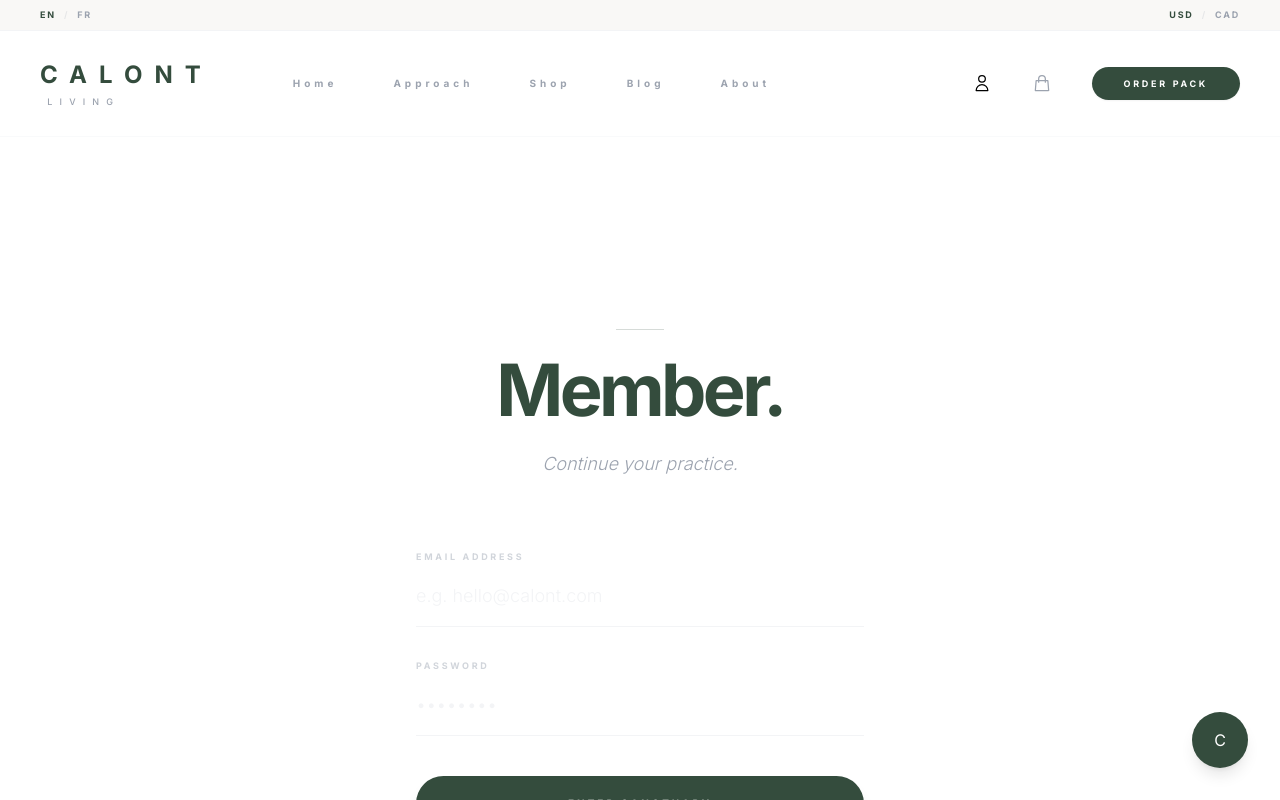
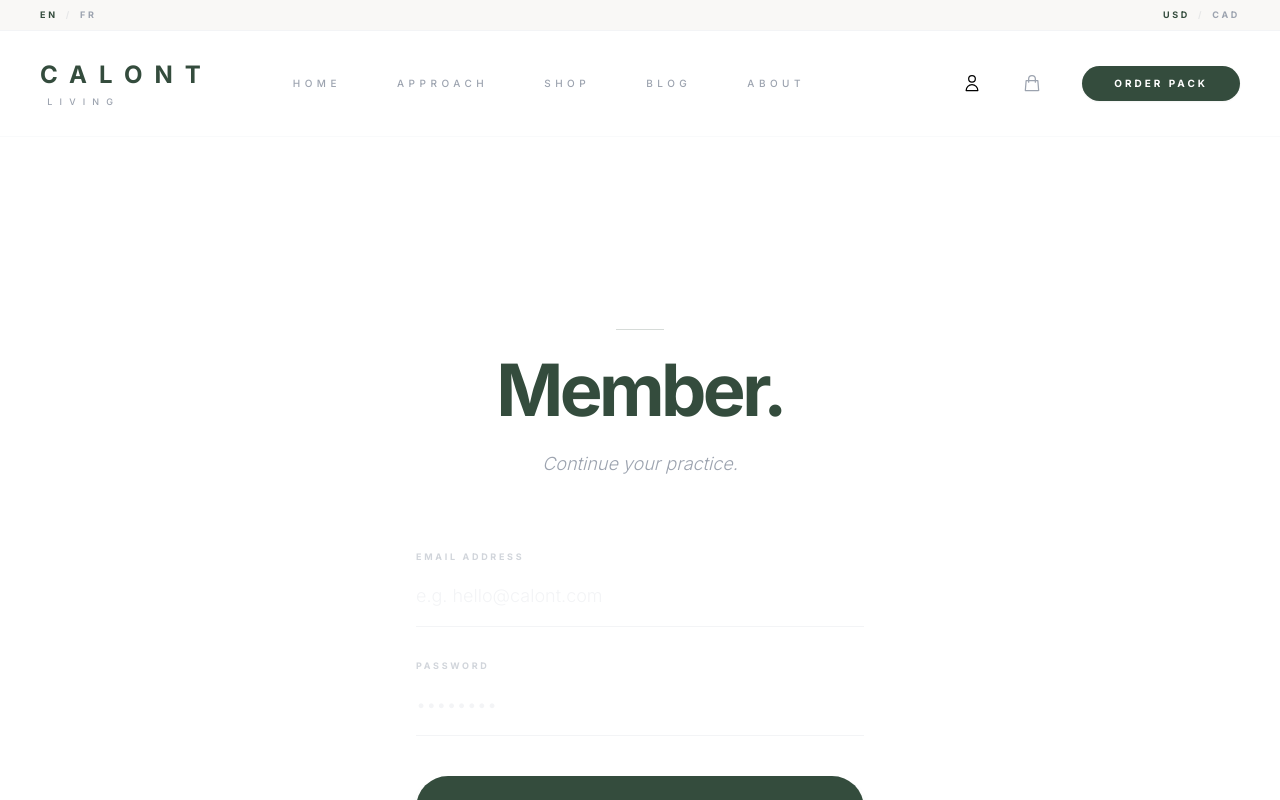
Before and after one commit to shausinha1/calont-system, a React (Vite) app: page / in a window 1280 px wide. Both pictures are taken after a click on the button 981 px from the left and 83 px from the top of the page. Shown: the top 800 px of the page. Built offline with nearby package versions, Linux system fonts and the light colour scheme; a web font is replaced by a local one.

Commit message:
Add files via upload

```diff
--- a/App.tsx
+++ b/App.tsx
@@ -1,9 +1,9 @@
 
 import React, { useState, useEffect } from 'react';
 import { COLORS } from './constants';
-import SectionWrapper from './SectionWrapper';
-import PremiumButton from './PremiumButton';
-import ShoppingGuide from './ShoppingGuide';
+import SectionWrapper from './components/SectionWrapper';
+import PremiumButton from './components/PremiumButton';
+import ShoppingGuide from './components/ShoppingGuide';
 import AboutPage from './About';
 import ContactPage from './Contact';
 import AccountPage from './Account';
@@ -63,7 +63,7 @@ const App: React.FC = () => {
   const Header = () => (
     <header className="bg-white/95 backdrop-blur-xl border-b border-gray-50 sticky top-0 z-50">
       <div className="bg-[#F9F8F6] border-b border-gray-100 py-2">
-        <div className="max-w-[1600px] mx-auto px-5 md:px-10 flex justify-between items-center text-[9px] font-bold uppercase tracking-[0.2em] text-gray-400">
+        <div className="max-w-[1600px] mx-auto px-5 md:px-10 flex justify-between items-center text-[9px] font-bold uppercase tracking-[0.3em] text-gray-400">
           <div className="flex gap-6 items-center">
             <div className="flex gap-2">
               <button onClick={() => setLanguage('EN')} className={`hover:text-[#344C3D] transition-colors ${language === 'EN' ? 'text-[#344C3D]' : ''}`}>EN</button>
@@ -93,12 +93,37 @@ const App: React.FC = () => {
           <div className="text-[8px] md:text-[9px] tracking-[0.8em] font-medium text-gray-400 uppercase w-full pl-[0.8em]">LIVING</div>
         </div>
 
-        <nav className="hidden lg:flex items-center space-x-10 xl:space-x-14 text-[10px] font-bold uppercase tracking-[0.4em] text-gray-400">
-          <button onClick={() => navigateTo('home')} className={`${currentPage === 'home' ? 'text-black' : ''} hover:text-black transition-colors`}>{t('nav.home')}</button>
-          <button onClick={() => navigateTo('approach')} className={`${currentPage === 'approach' ? 'text-black' : ''} hover:text-black transition-colors`}>{t('nav.approach')}</button>
-          <button onClick={() => navigateTo('shop')} className={`${currentPage === 'shop' ? 'text-black' : ''} hover:text-black transition-colors`}>{t('nav.shop')}</button>
-          <button onClick={() => navigateTo('blog')} className={`${currentPage === 'blog' ? 'text-black' : ''} hover:text-black transition-colors`}>{t('nav.blog')}</button>
-          <button onClick={() => navigateTo('about')} className={`${currentPage === 'about' ? 'text-black' : ''} hover:text-black transition-colors`}>{t('nav.about')}</button>
+        <nav className="hidden lg:flex items-center space-x-10 xl:space-x-14 text-[10px] font-bold uppercase tracking-[0.45em]">
+          <button
+            onClick={() => navigateTo('home')}
+            className={`${currentPage === 'home' ? 'text-black font-bold' : 'text-gray-400 font-medium'} uppercase tracking-[0.45em] hover:text-black transition-colors transition-all duration-300`}
+          >
+            {t('nav.home')}
+          </button>
+          <button
+            onClick={() => navigateTo('approach')}
+            className={`${currentPage === 'approach' ? 'text-black font-bold' : 'text-gray-400 font-medium'} uppercase tracking-[0.45em] hover:text-black transition-colors transition-all duration-300`}
+          >
+            {t('nav.approach')}
+          </button>
+          <button
+            onClick={() => navigateTo('shop')}
+            className={`${currentPage === 'shop' ? 'text-black font-bold' : 'text-gray-400 font-medium'} uppercase tracking-[0.45em] hover:text-black transition-colors transition-all duration-300`}
+          >
+            {t('nav.shop')}
+          </button>
+          <button
+            onClick={() => navigateTo('blog')}
+            className={`${currentPage === 'blog' ? 'text-black font-bold' : 'text-gray-400 font-medium'} uppercase tracking-[0.45em] hover:text-black transition-colors transition-all duration-300`}
+          >
+            {t('nav.blog')}
+          </button>
+          <button
+            onClick={() => navigateTo('about')}
+            className={`${currentPage === 'about' ? 'text-black font-bold' : 'text-gray-400 font-medium'} uppercase tracking-[0.45em] hover:text-black transition-colors transition-all duration-300`}
+          >
+            {t('nav.about')}
+          </button>
         </nav>
 
         <div className="flex items-center ml-auto gap-6 md:gap-8 xl:gap-10">
@@ -117,7 +142,7 @@ const App: React.FC = () => {
               </span>
             )}
           </button>
-          <button onClick={() => navigateTo('shop')} className="hidden sm:block bg-[#344C3D] text-white px-6 xl:px-8 py-2.5 rounded-full text-[9px] font-bold tracking-[0.3em] uppercase hover:bg-black transition-all shadow-sm">
+          <button onClick={() => navigateTo('shop')} className="hidden sm:block bg-[#344C3D] text-white px-6 xl:px-8 py-2.5 rounded-full text-[10px] font-bold tracking-[0.3em] uppercase hover:bg-black transition-all shadow-sm">
             {t('nav.order')}
           </button>
         </div>
@@ -201,12 +226,12 @@ const App: React.FC = () => {
                     <svg className="w-6 h-6" fill="none" stroke="currentColor" viewBox="0 0 24 24"><path strokeLinecap="round" strokeLinejoin="round" strokeWidth="1.5" d="M6 18L18 6M6 6l12 12"/></svg>
                  </button>
               </div>
-              <nav className="flex flex-col space-y-8 text-2xl font-bold tracking-tighter text-[#344C3D]">
-                 <button onClick={() => navigateTo('home')} className="text-left">{t('nav.home')}</button>
-                 <button onClick={() => navigateTo('approach')} className="text-left">{t('nav.approach')}</button>
-                 <button onClick={() => navigateTo('shop')} className="text-left">{t('nav.shop')}</button>
-                 <button onClick={() => navigateTo('blog')} className="text-left">{t('nav.blog')}</button>
-                 <button onClick={() => navigateTo('about')} className="text-left">{t('nav.about')}</button>
+              <nav className="flex flex-col space-y-8 text-[12px] font-bold uppercase tracking-[0.5em] text-[#344C3D]">
+                 <button onClick={() => navigateTo('home')} className="text-left uppercase tracking-[0.4em]">{t('nav.home')}</button>
+                 <button onClick={() => navigateTo('approach')} className="text-left uppercase tracking-[0.4em]">{t('nav.approach')}</button>
+                 <button onClick={() => navigateTo('shop')} className="text-left uppercase tracking-[0.4em]">{t('nav.shop')}</button>
+                 <button onClick={() => navigateTo('blog')} className="text-left uppercase tracking-[0.4em]">{t('nav.blog')}</button>
+                 <button onClick={() => navigateTo('about')} className="text-left uppercase tracking-[0.4em]">{t('nav.about')}</button>
               </nav>
            </div>
         </div>
@@ -223,17 +248,17 @@ const App: React.FC = () => {
           <div className="space-y-6">
             <h4 className="text-[10px] uppercase tracking-[0.3em] font-bold text-gray-300">System</h4>
             <nav className="flex flex-col space-y-3 text-sm font-medium text-gray-500">
-               <button onClick={() => navigateTo('approach')} className="text-left hover:text-black">{t('nav.approach')}</button>
-               <button onClick={() => navigateTo('shop')} className="text-left hover:text-black">{t('nav.shop')}</button>
-               <button onClick={() => navigateTo('faq')} className="text-left hover:text-black">{t('nav.faq')}</button>
+               <button onClick={() => navigateTo('approach')} className="text-left hover:text-black uppercase tracking-widest text-[10px]">{t('nav.approach')}</button>
+               <button onClick={() => navigateTo('shop')} className="text-left hover:text-black uppercase tracking-widest text-[10px]">{t('nav.shop')}</button>
+               <button onClick={() => navigateTo('faq')} className="text-left hover:text-black uppercase tracking-widest text-[10px]">{t('nav.faq')}</button>
             </nav>
           </div>
           <div className="space-y-6">
             <h4 className="text-[10px] uppercase tracking-[0.3em] font-bold text-gray-300">Connect</h4>
             <nav className="flex flex-col space-y-3 text-sm font-medium text-gray-500">
-               <button onClick={() => navigateTo('contact')} className="text-left hover:text-black">Contact</button>
-               <button onClick={() => navigateTo('blog')} className="text-left hover:text-black">{t('nav.blog')}</button>
-               <a href="mailto:calontliving@gmail.com" className="hover:text-black">Email</a>
+               <button onClick={() => navigateTo('contact')} className="text-left hover:text-black uppercase tracking-widest text-[10px]">Contact</button>
+               <button onClick={() => navigateTo('blog')} className="text-left hover:text-black uppercase tracking-widest text-[10px]">{t('nav.blog')}</button>
+               <a href="mailto:calontliving@gmail.com" className="hover:text-black uppercase tracking-widest text-[10px]">Email</a>
             </nav>
           </div>
         </div>
--- a/Approach.tsx
+++ b/Approach.tsx
@@ -1,3 +1,4 @@
+
 import React from 'react';
 import SectionWrapper from './SectionWrapper';
 import ClarityCardGenerator from './ClarityCardGenerator';
@@ -5,7 +6,6 @@ import ClarityCardGenerator from './ClarityCardGenerator';
 const ApproachPage: React.FC = () => {
   return (
     <div className="animate-in fade-in duration-700">
-      {/* Five Gentle Practices */}
       <SectionWrapper id="approach-header" bg="#FFFFFF" className="pt-24 md:pt-48 pb-12">
         <div className="max-w-4xl space-y-12">
           <h1 className="text-5xl md:text-[100px] font-bold tracking-tighter leading-[0.9] text-[#344C3D]">Five gentle practices for a steadier, clearer life.</h1>
--- a/PremiumButton.tsx
+++ b/PremiumButton.tsx
@@ -23,7 +23,7 @@ const PremiumButton: React.FC<PremiumButtonProps> = ({
     disabled={disabled || loading}
     className={`
       relative overflow-hidden group
-      px-12 py-5 rounded-full text-[10px] font-bold tracking-[0.3em] uppercase
+      px-12 py-5 rounded-full text-base font-bold tracking-tight
       transition-all duration-500 ease-out
       ${secondary
         ? 'border border-gray-200 text-gray-500 hover:border-black hover:text-black'
--- a/ShoppingGuide.tsx
+++ b/ShoppingGuide.tsx
@@ -49,7 +49,8 @@ const ShoppingGuide: React.FC = () => {
         });
       }
     } catch (err) {
-      setMessages(prev => [...prev, { role: 'model', text: 'I apologize, the silence has been interrupted.' }]);
+      console.error("Chat Error:", err);
+      setMessages(prev => [...prev, { role: 'model', text: 'The digital silence has been interrupted. Please reach out to our studio directly if you need assistance.' }]);
     } finally {
       setIsTyping(false);
     }
@@ -58,38 +59,63 @@ const ShoppingGuide: React.FC = () => {
   return (
     <div className="fixed bottom-8 right-8 z-[1000] flex flex-col items-end">
       {isOpen && (
-        <div className="w-[320px] sm:w-[380px] h-[500px] bg-white shadow-2xl border border-gray-100 flex flex-col mb-4 overflow-hidden animate-in slide-in-from-bottom-4 duration-300">
-          <div className="p-6 border-b border-gray-50 flex justify-between items-center">
-            <span className="text-[10px] uppercase tracking-[0.4em] font-bold text-[#344C3D]">Guide</span>
-            <button onClick={() => setIsOpen(false)} className="text-gray-300 hover:text-black">×</button>
+        <div className="w-[320px] sm:w-[400px] h-[550px] bg-white shadow-2xl border border-gray-100 flex flex-col mb-4 overflow-hidden animate-in slide-in-from-bottom-4 duration-300">
+          <div className="p-6 border-b border-gray-50 flex justify-between items-center bg-white">
+            <div className="flex flex-col">
+              <span className="text-[10px] uppercase tracking-[0.5em] font-bold text-[#344C3D]">GUIDE</span>
+              <span className="text-[7px] uppercase tracking-[0.3em] font-medium text-gray-300">CALONT LIVING™</span>
+            </div>
+            <button onClick={() => setIsOpen(false)} className="text-gray-300 hover:text-black text-xl leading-none">×</button>
           </div>
-          <div ref={scrollRef} className="flex-1 overflow-y-auto p-6 space-y-6 scrollbar-hide">
+          <div ref={scrollRef} className="flex-1 overflow-y-auto p-8 space-y-8 scrollbar-hide">
             {messages.map((msg, i) => (
               <div key={i} className={`flex ${msg.role === 'user' ? 'justify-end' : 'justify-start'}`}>
-                <div className={`max-w-[85%] text-sm ${msg.role === 'user' ? 'bg-gray-50 p-4' : 'italic text-gray-500'}`}>
+                <div className={`max-w-[90%] text-sm leading-relaxed ${
+                  msg.role === 'user'
+                  ? 'bg-[#F9F8F6] p-5 font-light text-[#344C3D]'
+                  : 'font-serif italic text-gray-500 pr-5 border-l border-gray-50 pl-5'
+                }`}>
                   {msg.text}
                 </div>
               </div>
             ))}
+            {isTyping && (
+              <div className="flex justify-start">
+                <div className="flex gap-1.5 opacity-20">
+                  <div className="w-1 h-1 bg-black rounded-full animate-bounce"></div>
+                  <div className="w-1 h-1 bg-black rounded-full animate-bounce [animation-delay:-0.15s]"></div>
+                  <div className="w-1 h-1 bg-black rounded-full animate-bounce [animation-delay:-0.3s]"></div>
+                </div>
+              </div>
+            )}
           </div>
-          <form onSubmit={handleSend} className="p-6 border-t border-gray-50 flex gap-4">
+          <form onSubmit={handleSend} className="p-6 border-t border-gray-50 flex gap-4 bg-[#F9F8F6]/30">
             <input
               value={input}
               onChange={(e) => setInput(e.target.value)}
               placeholder="Ask about the system..."
-              className="flex-1 outline-none text-sm font-light"
+              className="flex-1 outline-none text-xs font-light tracking-wide bg-transparent placeholder:text-gray-200"
             />
-            <button type="submit" className="text-[#344C3D]">→</button>
+            <button type="submit" disabled={!input.trim() || isTyping} className="text-[#344C3D] disabled:opacity-10 transition-opacity">
+              <svg className="w-4 h-4" fill="none" stroke="currentColor" viewBox="0 0 24 24"><path strokeLinecap="round" strokeLinejoin="round" strokeWidth="2" d="M14 5l7 7m0 0l-7 7m7-7H3"/></svg>
+            </button>
           </form>
         </div>
       )}
       <button
         onClick={handleToggle}
-        className={`w-14 h-14 rounded-full flex items-center justify-center shadow-lg ${
-          isOpen ? 'bg-white text-[#344C3D]' : 'bg-[#344C3D] text-white'
+        className={`w-14 h-14 rounded-full flex items-center justify-center shadow-lg transition-all duration-500 ${
+          isOpen ? 'bg-white text-[#344C3D] rotate-180' : 'bg-[#344C3D] text-white hover:scale-105 active:scale-95'
         }`}
       >
-        {isOpen ? '↓' : 'C'}
+        {isOpen ? (
+          <svg className="w-5 h-5" fill="none" stroke="currentColor" viewBox="0 0 24 24"><path strokeLinecap="round" strokeLinejoin="round" strokeWidth="1.5" d="M19 9l-7 7-7-7"/></svg>
+        ) : (
+          <div className="flex flex-col items-center">
+            <span className="text-[14px] font-bold tracking-widest leading-none">C</span>
+            <div className="w-3 h-[1px] bg-white/40 mt-1"></div>
+          </div>
+        )}
       </button>
     </div>
   );
```
Also changed, not shown: ClarityCardGenerator.tsx (+4 -4 lines), geminiService.ts (+23 -19 lines).
